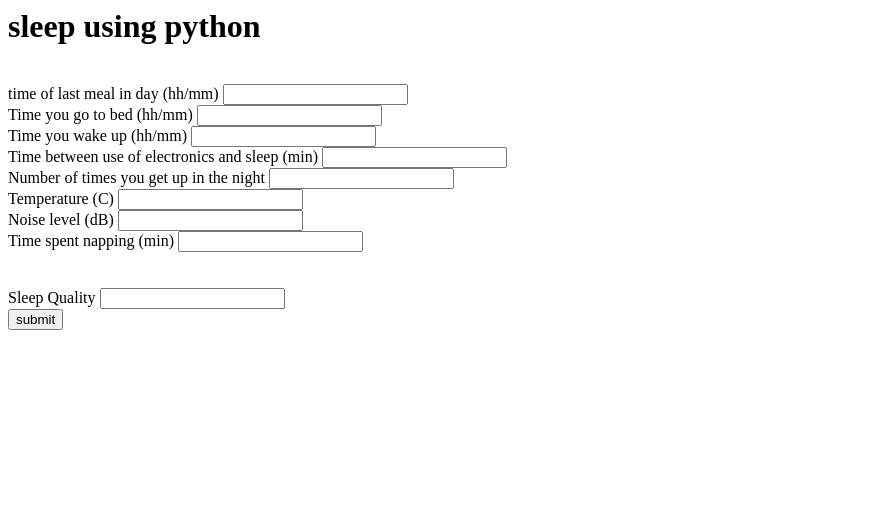
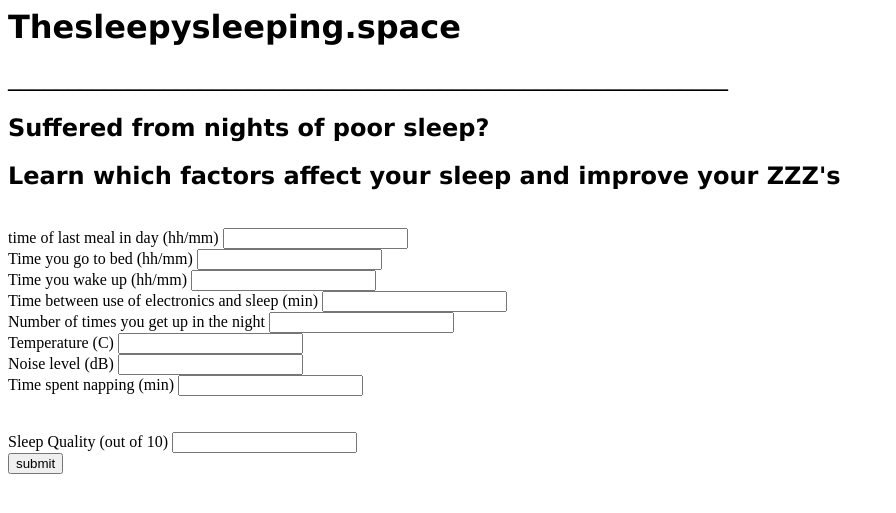
Before and after one commit to kalis0490/newyearhack, a Flask app: page / in a window 1280 px wide. Shown: the top 513 px of the page, without its empty margins (0-896 px from the left). Run offline with Flask 2, Linux system fonts and the light colour scheme.

Commit message:
Update home.html

```diff
--- a/templates/home.html
+++ b/templates/home.html
@@ -1,4 +1,7 @@
-<h1> sleep using python </h1>
+<h1 style="font-family:verdana;">Thesleepysleeping.space </h1>
+<h2>____________________________________________________________</h2>
+<h2 style="font-family:verdana;">Suffered from nights of poor sleep? </h2>
+<h2 style="font-family:verdana;">Learn which factors affect your sleep and improve your ZZZ's</h2>
 
 <form action="your-url" method="post">
 <br>
@@ -29,7 +32,7 @@
  <br>
  <br>
  <br>
- <label for="quality"> Sleep Quality </label>
+ <label for="quality"> Sleep Quality (out of 10)</label>
  <input type="text" name="quality" value = "" required>
 
 <br>
```
